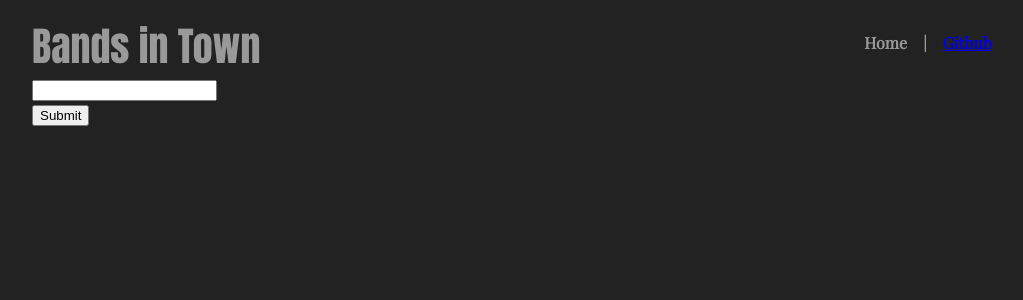
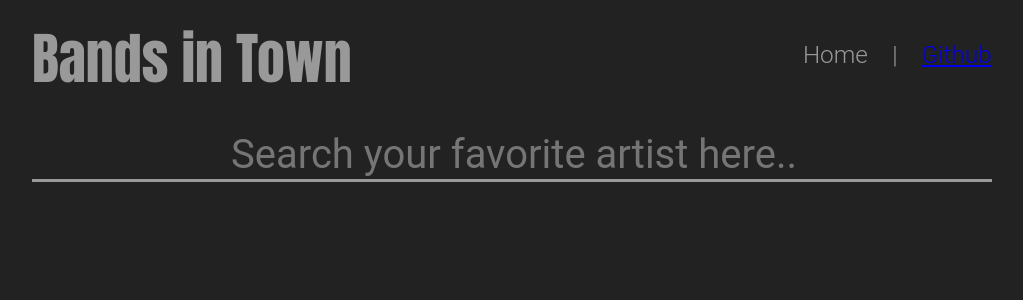
Before and after one commit to JnnnLe/touring-bands, a React (Create React App) app: page / in a window 1280 px wide. Shown: the top 300 px of the page, without its empty margins (128-1151 px from the left). Built offline with nearby package versions, Linux system fonts and the light colour scheme; no server answers.

Commit message:
Format name -g + styling of form

```diff
--- a/src/App.js
+++ b/src/App.js
@@ -25,9 +25,11 @@
   getArtist = () => {
     axios.get(`https://rest.bandsintown.com/artists/${this.state.queryArtist}/events?app_id=${config.apiKey}`)
       .then(function (response) {
+
         if (response.data.length === 0) {
           alert('Sorry, it looks like your artist is not touring at this time.');
         }
+
         //TODO:
           //Commit if alert
           //Fn for jsx formatting of return
@@ -43,7 +45,7 @@
   handleChange = (event) => {
     this.setState({
       queryArtist: event.target.value,
-      formattedArtistName: (event.target.value).replace(/ /i, '%20')
+      formattedArtistName: (event.target.value).replace(/ /g, '%20')
     })
   }
 
--- a/src/components/Header/Header.css
+++ b/src/components/Header/Header.css
@@ -6,15 +6,15 @@
 #header-title {
   align-self: center;
   font-family: 'Anton', sans-serif;
-  font-size: 2.5em
+  font-size: 3.5em
 }
 
 ul#actions-list {
   display: inline-flex;
   float: right;
-  font-family: 'Playfair Display', serif;
-  font-weight: bold;
-  font-size: 1em
+  font-family: Roboto, Oxygen, Ubuntu, Cantarell, 'Open Sans', 'Helvetica Neue', sans-serif;
+  font-size: 1.52em;
+  text-decoration: none;
 }
 
 ul#actions-list li:not(:first-child):before {
--- a/src/components/Search/Search.css
+++ b/src/components/Search/Search.css
@@ -0,0 +1,15 @@
+.search-bar {
+  padding-top: 30px;
+  border-bottom-style: solid;
+}
+
+input {
+  width: 100%;
+  line-height: 30px;
+  background-color: transparent;
+  border: 0px none;
+  text-align: center;
+  font-size: 2.5em;
+  font-family: Roboto, Oxygen, Ubuntu, Cantarell, 'Open Sans', 'Helvetica Neue', sans-serif;
+  color: lightgray;
+}
--- a/src/components/Search/Search.jsx
+++ b/src/components/Search/Search.jsx
@@ -4,11 +4,11 @@
 
 const Search = (props) => {
   return (
-    <div>
+    <div className="search-bar">
       <form onSubmit={props.handleSubmit}>
-        <input type="text" onChange={props.handleChange} />
+        <input required type="text" placeholder="Search your favorite artist here.."
+        onChange={props.handleChange} />
         <br />
-        <input type="submit" value="Submit" />
       </form>
     </div>
   )
```
